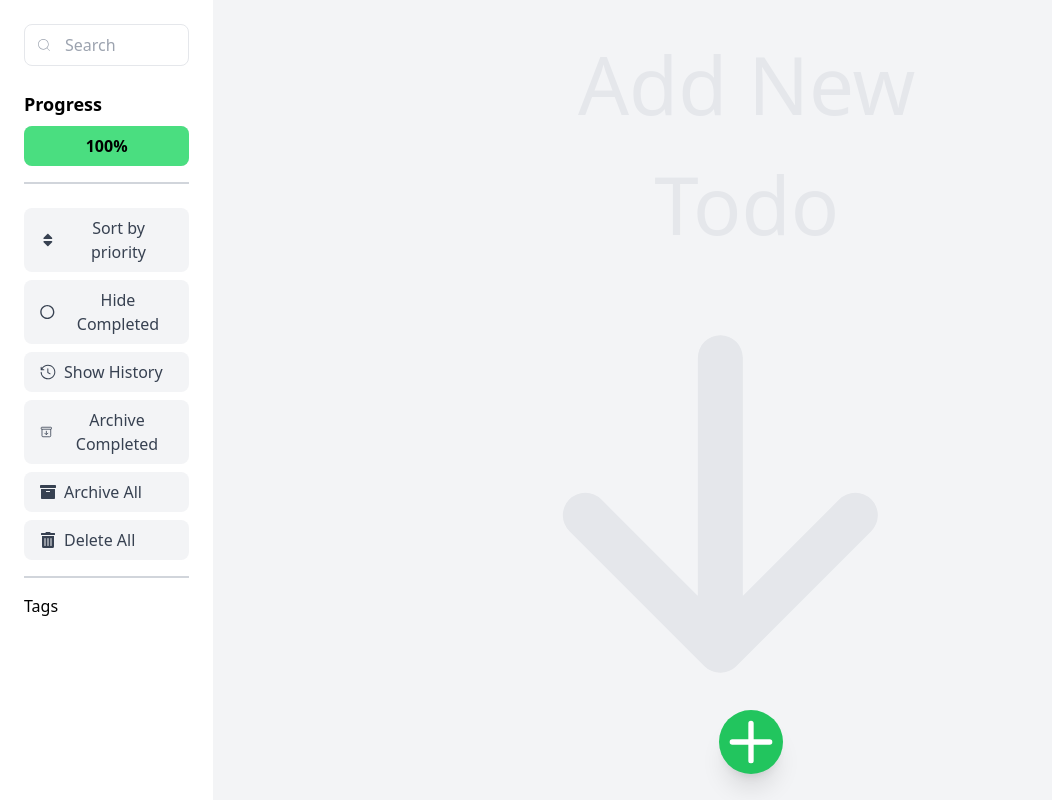
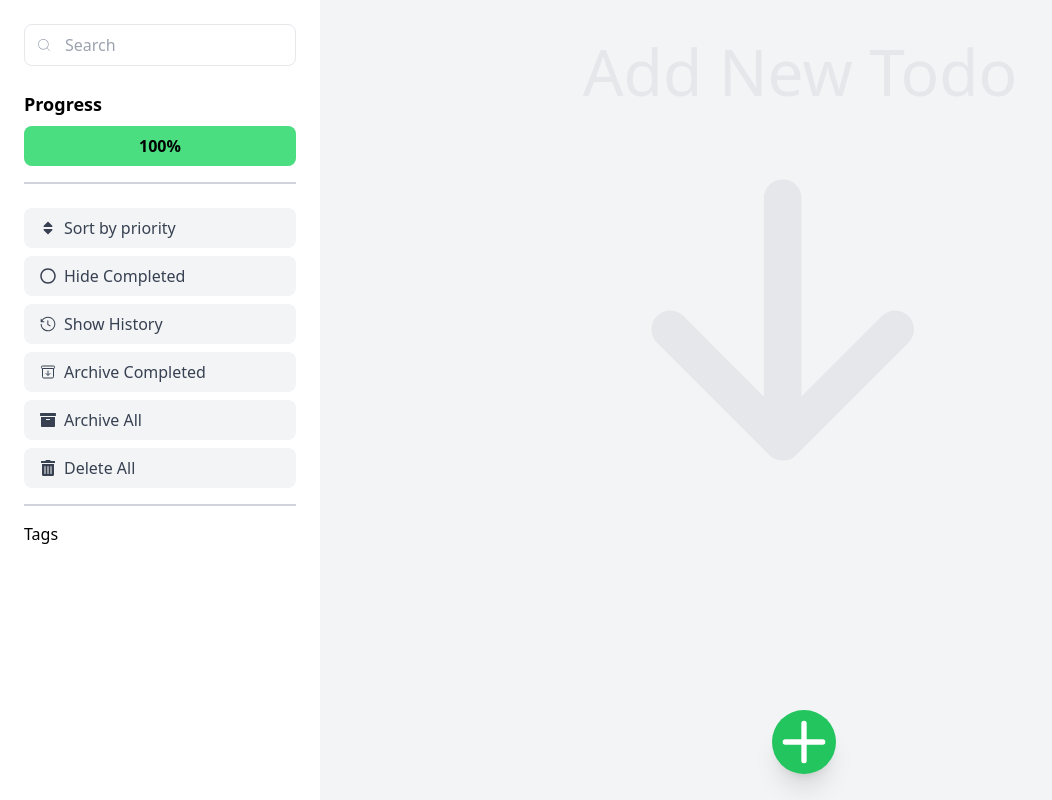
Before and after one commit to kingjulian24/todo-app, a React (Create React App) app: page / in a window 1280 px wide. Shown: the whole page, without its empty margins (0-1052 px from the left). Built offline with nearby package versions, Linux system fonts and the light colour scheme.

Commit message:
"Update CallToAction and TodoApp component styles"

```diff
--- a/src/components/CallToAction/index.js
+++ b/src/components/CallToAction/index.js
@@ -3,8 +3,10 @@ import { IoArrowDownOutline } from "react-icons/io5";
 const CallToAction = () => {
   return (
     <div className="absolute  text-gray-200 left-1/2 -translate-x-1/2 top-1/5">
-      <p className="text-[300%] lg:text-[500%] text-center">Add New Todo</p>
-      <span className="text-[2000%] lg:text-[3000%]">
+      <p className="text-[300%] lg:text-[400%] 2xl:text-[500%] text-center">
+        Add New Todo
+      </p>
+      <span className="text-[2000%] lg:text-[2500%] 2xl:text-[3000%]">
         <IoArrowDownOutline />
       </span>
     </div>
--- a/src/components/TodoApp.js
+++ b/src/components/TodoApp.js
@@ -33,7 +33,7 @@ const TodoApp = () => {
 
   return (
     <div className="flex flex-col lg:flex-row min-h-screen bg-gray-100">
-      <aside className="relative w-full lg:w-1/6 bg-white p-4 lg:p-6 lg:min-h-screen">
+      <aside className="relative w-full lg:w-1/4 2xl:w-1/6 bg-white p-4 lg:p-6 lg:min-h-screen">
         <ToggleMenuButton toggleMenu={toggleMenu} />
         <TodoSearch searchQuery={searchQuery} handleSearch={handleSearch} />
         <TodoProgress />
```
